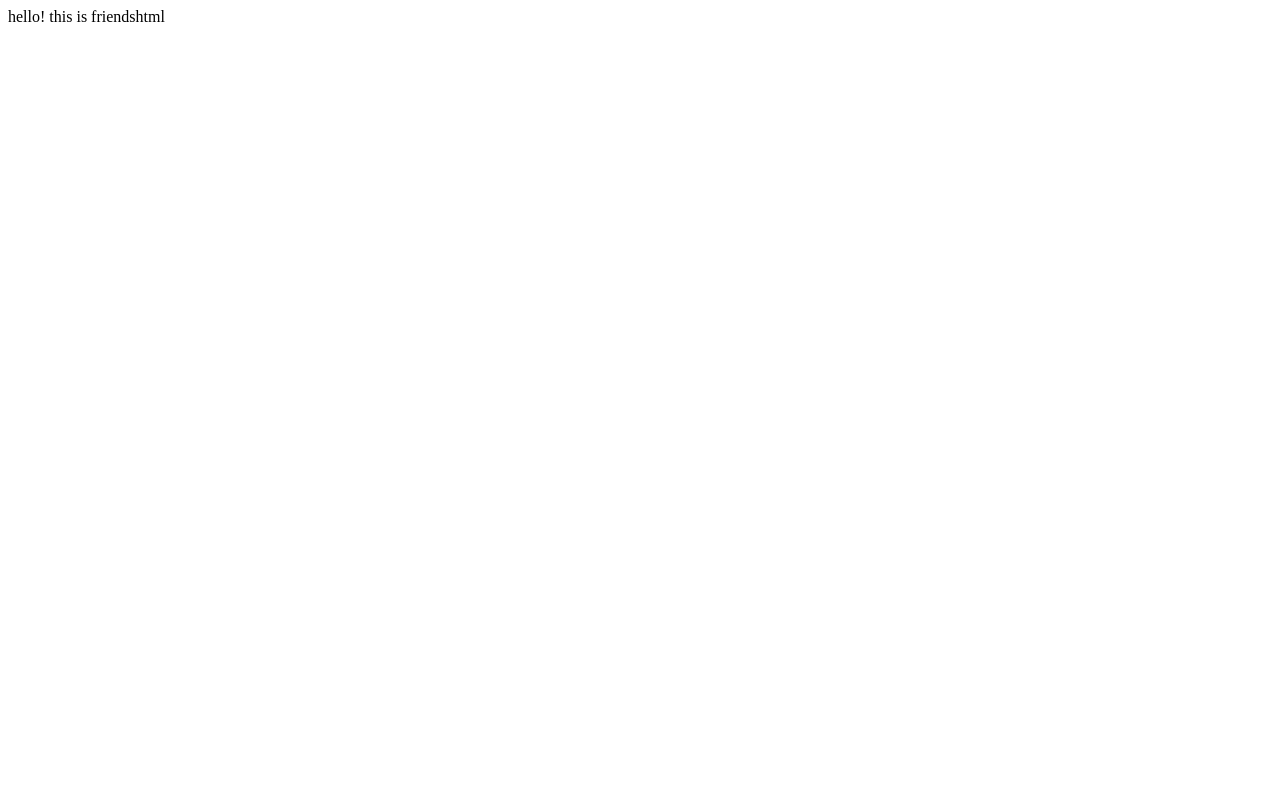
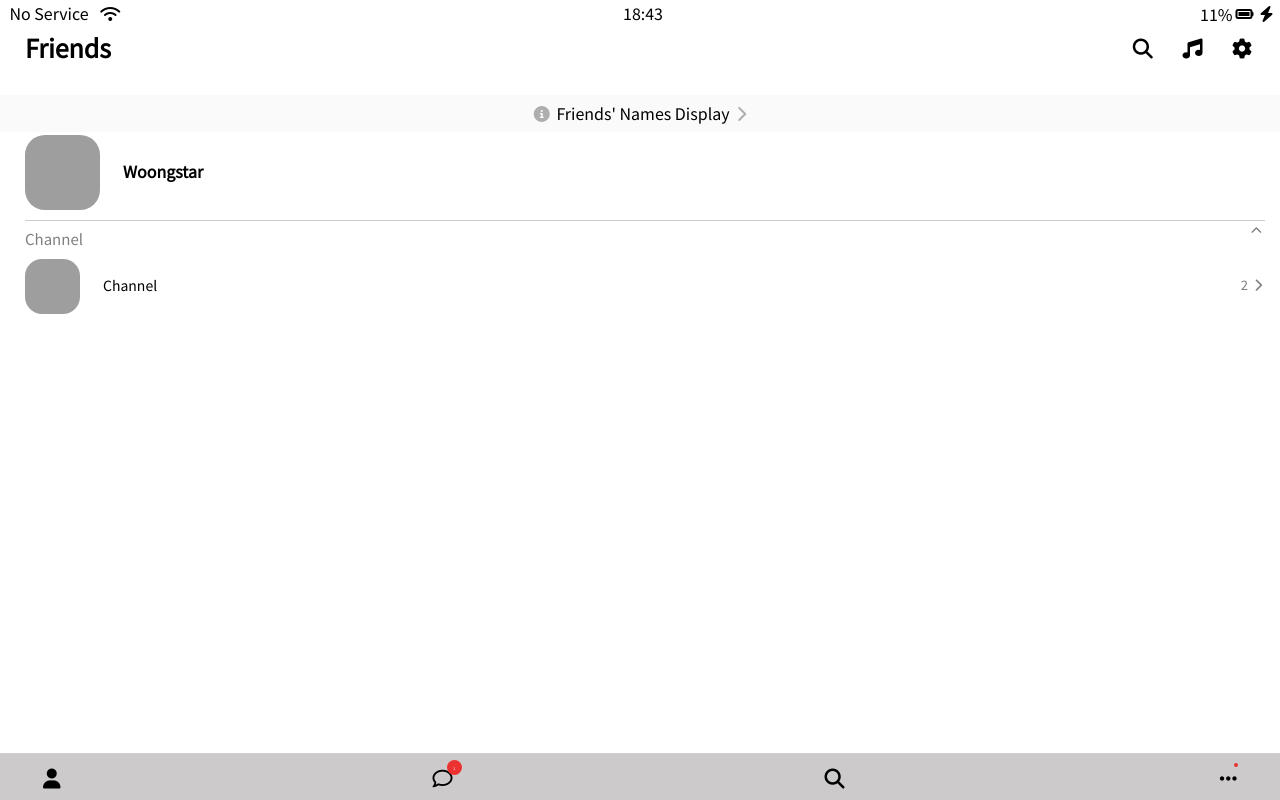
Before and after one commit to Woongstar/chattalkclone, a plain HTML site: page friends.html in a window 1280 px wide. Drawn offline with Linux system fonts and the light colour scheme; grey boxes are pictures that could not be loaded.

Commit message:
Add second page

```diff
--- /dev/null
+++ b/CSS/Components/nav-bar.css
@@ -0,0 +1,44 @@
+.nav {
+  position: fixed;
+  bottom: 0;
+  width: 100%;
+  background-color: rgb(204, 202, 202);
+  padding: 15px 40px;
+  box-sizing: border-box;
+  border-top: 1px solid rgba(214, 211, 211, 0.4);
+}
+.nav__list {
+  display: flex;
+  justify-content: space-between;
+}
+.nav__link {
+  position: relative;
+  color: black;
+}
+.nav__link__alaram {
+  background-color: rgb(236, 49, 49);
+  width: 15px;
+  height: 15px;
+  display: block;
+  border-radius: 50%;
+  display: flex;
+  justify-content: center;
+  align-items: center;
+  color: whitesmoke;
+  font-size: 4px;
+  font-weight: 400;
+  position: absolute;
+  left: 14px;
+  top: -5px;
+}
+.nav__link__dat {
+  background-color: rgb(236, 49, 49);
+  display: block;
+  display: flex;
+  width: 4px;
+  height: 4px;
+  border-radius: 50%;
+  position: absolute;
+  right: 2px;
+  top: -2.5px;
+}
--- /dev/null
+++ b/CSS/Components/screen-header.css
@@ -0,0 +1,15 @@
+.friends-header {
+  display: flex;
+  justify-content: space-between;
+  padding: var(--horizontal-space);
+  align-items: center;
+}
+.friends-header__text {
+  font-size: 25px;
+  font-weight: 800;
+  padding: 10px 0px;
+  font-style: initial;
+}
+.friends-header__icon span {
+  margin-left: 20px;
+}
--- a/CSS/status-bar.css
+++ b/CSS/Components/status-bar.css
@@ -1,4 +1,7 @@
 .status-bar {
+  position: fixed;
+  top: 0;
+  width: 100%;
   display: flex;
   justify-content: center;
   padding: 5px 3px;
--- /dev/null
+++ b/CSS/Components/user_components.css
@@ -0,0 +1,65 @@
+.friends-screen {
+  padding-left: var(--horizontal-space);
+  padding-right: 15px;
+}
+.user-component {
+  display: flex;
+  justify-content: space-between;
+  align-items: center;
+}
+
+.user-component__column:first-child {
+  display: flex;
+  align-items: center;
+}
+.user-component__column:last-child {
+  color: rgba(0, 0, 0, 0.5);
+  font-size: 13px;
+}
+.user-component__picture {
+  width: 60px;
+  height: 60px;
+  border-radius: 20px;
+  margin-right: 23px;
+}
+.user-component__title {
+  font-weight: 600;
+  font-size: 16px;
+}
+.user-component__subtitle {
+  margin-top: 5px;
+  padding-left: 5px;
+  font-size: 14px;
+  color: rgba(0, 0, 0, 0.5);
+}
+.user-component__picture--xl {
+  width: 75px;
+  height: 75px;
+  border-radius: 20px;
+  margin-right: 23px;
+  margin-top: 3px;
+}
+.user-component__picture--sm {
+  width: 55px;
+  height: 55px;
+  border-radius: 17px;
+  margin-right: 23px;
+  margin-top: 3px;
+}
+.user-component__title__channel {
+  font-size: 14px;
+  font-weight: 400px;
+}
+
+.friends-screen__channel {
+  margin-top: 10px;
+  border-top: 1px solid rgba(0, 0, 0, 0.2);
+  padding-top: 10px;
+}
+.friends-screen__channel-header {
+  display: flex;
+  margin-bottom: 10px;
+  justify-content: space-between;
+  color: rgba(0, 0, 0, 0.5);
+  font-size: 15px;
+}
--- /dev/null
+++ b/CSS/Screens/friends.css
@@ -0,0 +1,23 @@
+#friends-display-link {
+  text-align: center;
+  display: block;
+  background-color: #fafafa;
+  padding: 10px;
+  margin-bottom: 0;
+}
+#friends-display-link i {
+  color: rgba(0, 0, 0, 0.3);
+}
+
+.friends-screen__channel {
+  margin-top: 10px;
+  border-top: 1px solid rgba(0, 0, 0, 0.2);
+  padding-top: 10px;
+}
+.friends-screen__channel-header {
+  display: flex;
+  margin-bottom: 10px;
+  justify-content: space-between;
+  color: rgba(0, 0, 0, 0.5);
+  font-size: 15px;
+}
--- a/CSS/reset.css
+++ b/CSS/reset.css
@@ -122,3 +122,7 @@ table {
   border-collapse: collapse;
   border-spacing: 0;
 }
+a {
+  color: inherit;
+  text-decoration: none;
+}
--- a/CSS/styles.css
+++ b/CSS/styles.css
@@ -1,7 +1,12 @@
 @import url("https://fonts.googleapis.com/css2?family=Noto+Sans+KR&display=swap");
 @import "reset.css";
-@import "status-bar.css";
-@import "mainpage.css";
+@import "variable.css";
+@import "Screens/mainpage.css";
+@import "Screens/friends.css";
+@import "Components/status-bar.css";
+@import "Components/nav-bar.css";
+@import "Components/screen-header.css";
+@import "Components/user_components.css";
 body {
   font-family: "Noto Sans KR", sans-serif;
   /* background-color: #b3c6ff; */
--- /dev/null
+++ b/CSS/variable.css
@@ -0,0 +1,3 @@
+:root {
+  --horizontal-space: 25px;
+}
--- a/friends.html
+++ b/friends.html
@@ -1 +1,102 @@
-hello! this is friendshtml
+<!DOCTYPE html>
+<html lang="en">
+  <head>
+    <link rel="stylesheet" href="css/styles.css" />
+    <meta charset="UTF-8" />
+    <meta name="viewport" content="width=device-width, initial-scale=1.0" />
+    <title>Friends Page Woongstar Talk</title>
+  </head>
+  <body>
+
+    <div class="status-bar">
+      <div class="status-bar__column">
+        <span>No Service</span>
+        <i class="fas fa-wifi"></i>
+
+        <!-- wifi ICon -->
+      </div>
+      <div class="status-bar__column">
+        <span> 18:43</span>
+      </div>
+      <div class="status-bar__column">
+        <span>11%</span>
+        <i class="fas fa-battery-full"></i>
+        <i class="fas fa-bolt"></i>
+        <!-- batteryicon -->
+        <!-- charging ICon -->
+      </div>
+    </div>
+    <header class="friends-header">
+        <h1 class="friends-header__text">Friends</h1>
+        <div class="friends-header__icon"><span>
+            <i class="fas fa-search fa-lg"></i></a>
+        </span>
+        <span><i class="fas fa-music fa-lg"></i></span>
+        <span><i class="fas fa-cog fa-lg"></i></span>
+        </div>
+    </header>
+    <a id="friends-display-link">
+        <i class="fas fa-info-circle"></i>
+        Friends' Names Display
+        <i class="fas fa-chevron-right"></i>
+    </a>
+    <main class="friends-screen">
+<div class="user-component">
+    <div class="user-component__column">
+        <img src="https://avatars1.githubusercontent.com/u/69667560?s=400&u=392d98ecfb8f3efaa946d80f30477d872d77a89b&v=4"
+        class="user-component__picture user-component__picture--xl"/>
+        <div class="user-component__text">
+            <h4 class="user-component__title">Woongstar</h4>
+<!-- /            <h6 class="user-component__subtitle">text me if you have time</h6> -->
+        </div>
+    </div>
+<div class="user-component__column"></div>
+</div>
+<div class="friends-screen__channel">
+<div class="friends-screen__channel-header">
+    <span>Channel</span>
+    <i class="fas fa-chevron-up fa-xs"></i>
+</div>
+<div class="user-component">
+  <div class="user-component__column">
+      <img src="https://avatars1.githubusercontent.com/u/69667560?s=400&u=392d98ecfb8f3efaa946d80f30477d872d77a89b&v=4"
+      class="user-component__picture--sm"/>
+      <div class="user-component__text">
+          <h4 class="user-component__title__channel">Channel</h4>
+<!-- /            <h6 class="user-component__subtitle">text me if you have time</h6> -->
+</div>
+</div>
+<div class="user-component__column">2
+  <i class="fas fa-chevron-right"></i>
+</div>
+</div>
+</div>
+</main>
+    <nav class="nav">
+      <ul class="nav__list">
+        <li class="nav__btn">
+          <a class="nav__link" href="#"><i class="fas fa-user fa-lg"></i></a>
+        </li>
+        <li>
+          <a class="nav__link" href="#">
+            <span class="nav__link__alaram">1</span>
+            <i class="far fa-comment fa-lg"></i
+          ></a>
+        </li>
+        <li>
+          <a class="nav__link" href="#"><i class="fas fa-search fa-lg"></i></a>
+        </li>
+        <li>
+          <a class="nav__link" href="#"/a>
+            <span class="nav__link__dat"></span>
+            <i class="fas fa-ellipsis-h fa-lg"></i
+          ></a>
+        </li>
+      </ul>
+    </nav>
+    <script
+      src="https://kit.fontawesome.com/8adc161b07.js"
+      crossorigin="anonymous"
+    ></script>
+</body>
+</html>
```
Also changed, not shown: CSS/Screens/mainpage.css (renamed from CSS/mainpage.css), 1 other file.
